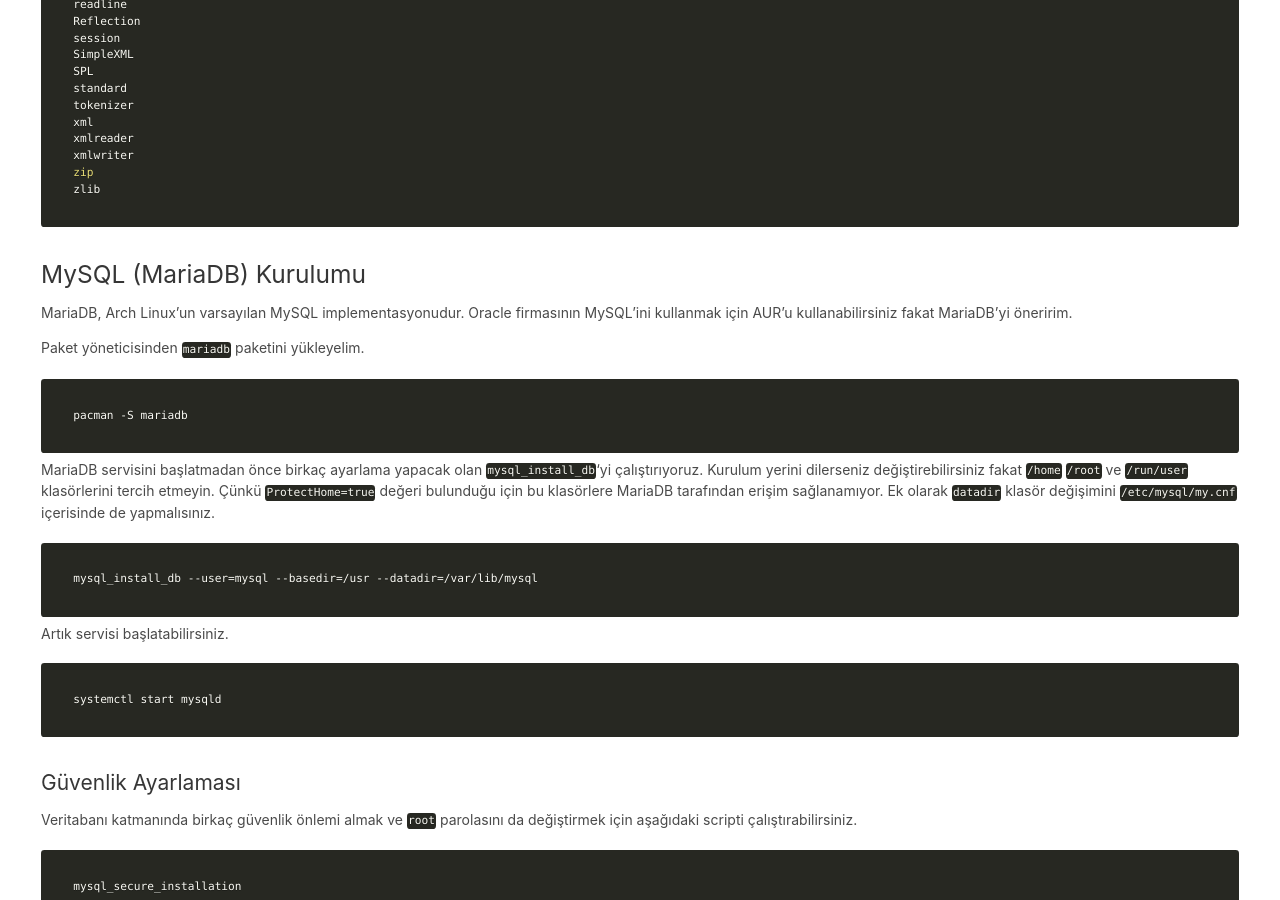
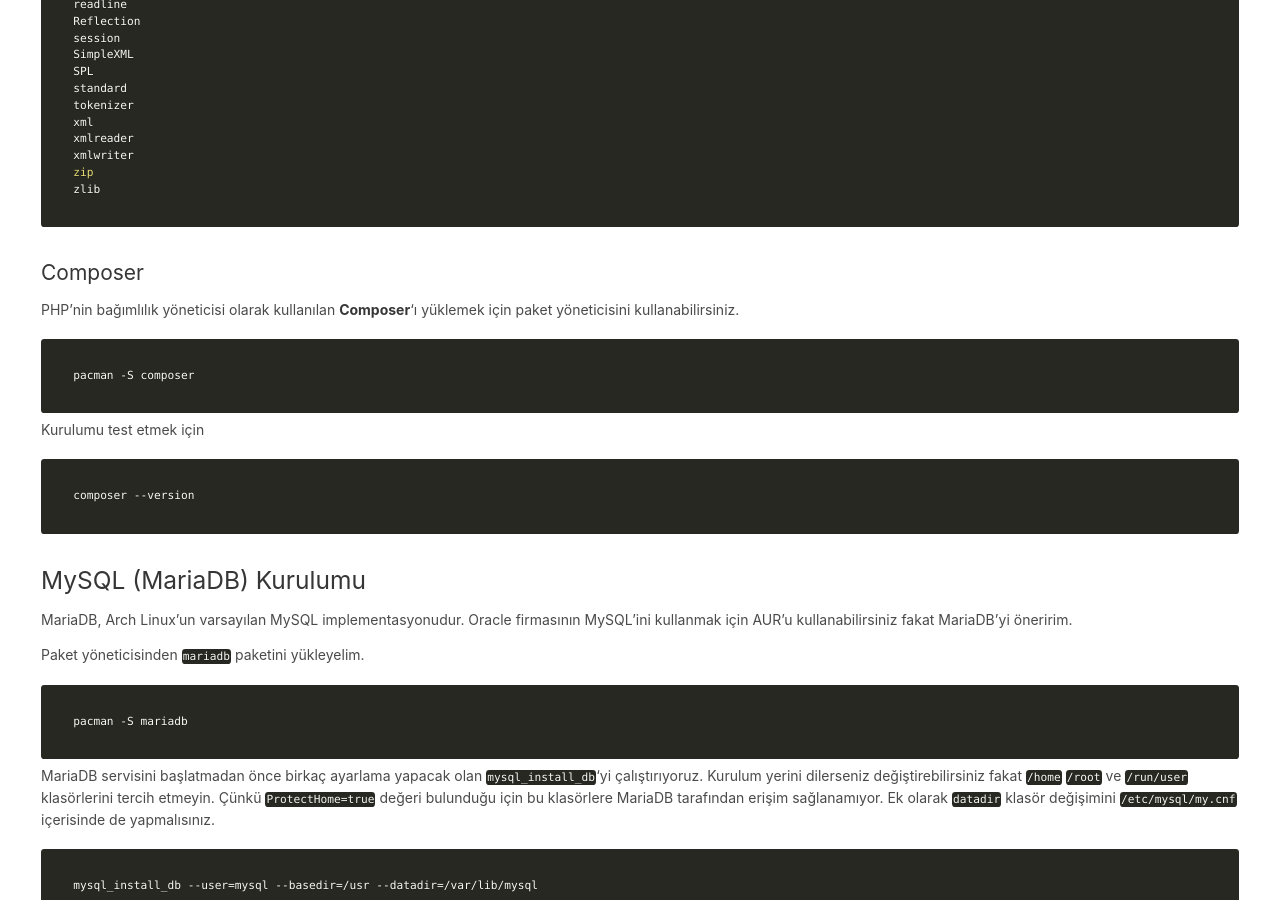
Before and after one commit to erayaydin/erayaydin.github.io, a Jekyll site: the page built from _posts/2017-07-01-arch-linux-lamp-kurulumu.md, in a window 1280 px wide and 900 px high, scrolled down 7321 px. Built offline with Jekyll 4.4.1, drawn with Linux system fonts in a browser that asks for light colours.

Commit message:
Added composer section to arch linux lamp post

````diff
--- a/_posts/2017-07-01-arch-linux-lamp-kurulumu.md
+++ b/_posts/2017-07-01-arch-linux-lamp-kurulumu.md
@@ -438,6 +438,21 @@
 zlib
 ```
 
+### Composer
+
+PHP'nin bağımlılık yöneticisi olarak kullanılan **Composer**'ı yüklemek
+için paket yöneticisini kullanabilirsiniz.
+
+```bash
+pacman -S composer
+```
+
+Kurulumu test etmek için
+
+```bash
+composer --version
+```
+
 ## MySQL (MariaDB) Kurulumu
 
 MariaDB, Arch Linux'un varsayılan MySQL implementasyonudur. Oracle
````
